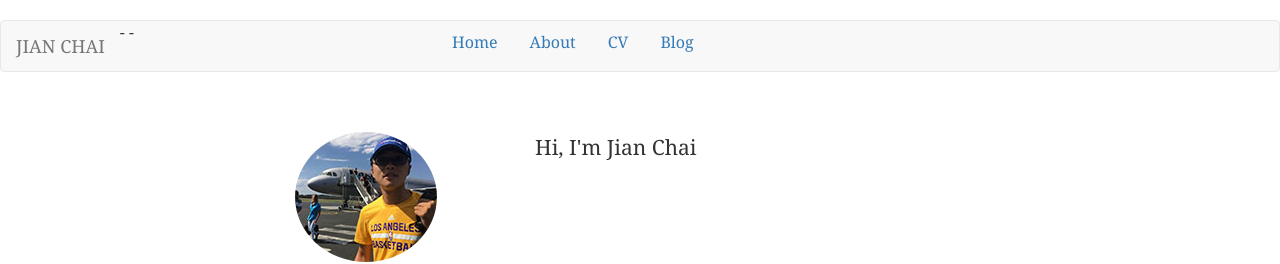
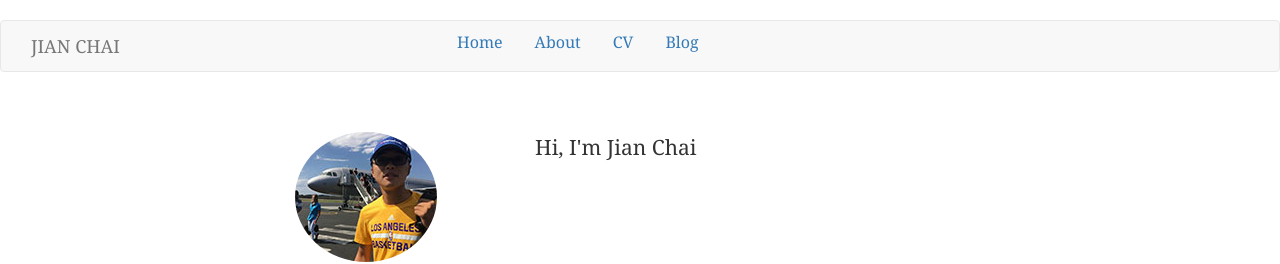
Before and after one commit to jachinchai/jachinchai.github.io, a Jekyll site: the page built from index.html, in a window 1280 px wide. Shown: the top 264 px of the page. Built offline with Jekyll 4.4.1, drawn with Linux system fonts in a browser that asks for light colours; nearby versions of some CDN libraries.

Commit message:
Update default.html

```diff
--- a/_layouts/default.html
+++ b/_layouts/default.html
@@ -12,11 +12,9 @@
 		</head>
 		<body>
 			<nav role="navigation" class="navbar navbar-default">
-				<div class="row">
 				<div class="navbar-header col-sm-4">
- -      				<a class="navbar-brand" href="#">JIAN CHAI</a>
- -    				</div>
-
+       				<a class="navbar-brand" href="#">JIAN CHAI</a>
+				</div>
 				<div class="col-sm-8">
 				<ul class="nav nav-pills">
 	        			<li><a href="/">Home</a></li>
@@ -25,7 +23,7 @@
 	        			<li><a href="/blog">Blog</a></li>
 	    			</ul>
 				</div>
-				</div>
+
 			</nav>
 
 			<div class="container">
```
